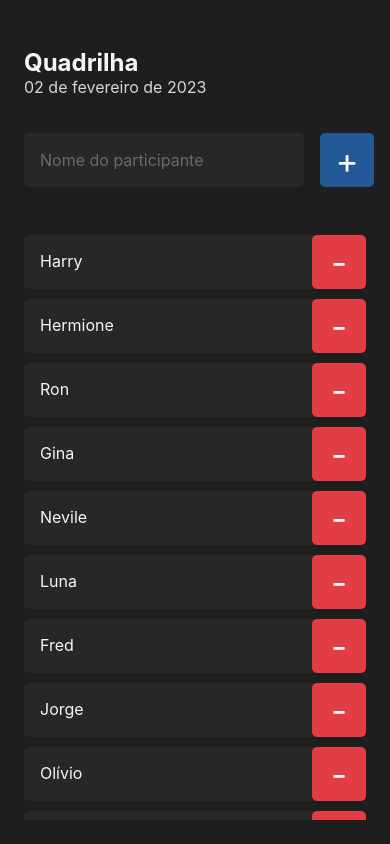
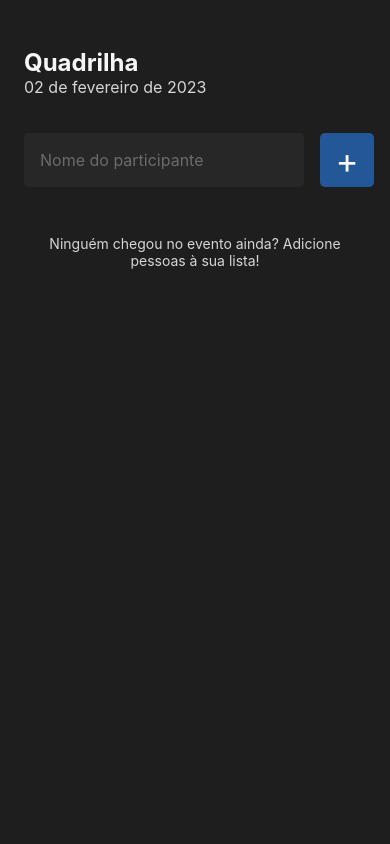
Before and after one commit to MatheusAlves17/imhere, a React Native app: screen / in a window 390 px wide. Built offline with nearby package versions, Linux system fonts and the light colour scheme.

Commit message:
feat: flatlist

```diff
--- a/src/screens/home/index.tsx
+++ b/src/screens/home/index.tsx
@@ -1,4 +1,4 @@
-import { View, Text, TextInput, TouchableOpacity, ScrollView } from "react-native";
+import { View, Text, TextInput, TouchableOpacity, FlatList } from "react-native";
 import { Participant } from "../../components/Participant";
 import { styles } from "./styles";
 export function Home() {
@@ -24,17 +24,22 @@ export function Home() {
           <Text style={styles.buttonText}>+</Text>
         </TouchableOpacity>
       </View>
-      <ScrollView showsVerticalScrollIndicator={false}>
-        {participants.map((participant: string) => (
-          <Participant
-            key={participant}
-            name={participant}
-            onRemove={() => {
-              handleParticipantRemove("mk");
-            }}
-          />
-        ))}
-      </ScrollView>
+      <FlatList
+      showsVerticalScrollIndicator={false}
+      ListEmptyComponent={() => (
+        <Text style={styles.textListEmptyComponent}>Ninguém chegou no evento ainda? Adicione pessoas à sua lista!</Text>
+      )}
+      data={[]}
+      keyExtractor={item => item}
+      renderItem={({ item }) => (
+        <Participant
+        key={item}
+        name={item}
+        onRemove={() => {handleParticipantRemove('item')}}
+
+        />
+        )}
+        />
     </View>
   );
 }
--- a/src/screens/home/styles.ts
+++ b/src/screens/home/styles.ts
@@ -41,5 +41,10 @@ export const styles = StyleSheet.create({
     flexDirection: 'row',
     marginTop: 36,
     marginBottom: 48,
+  },
+  textListEmptyComponent:{
+    color: '#d6d6d6',
+    fontSize: 14,
+    textAlign: 'center'
   }
 });
```
